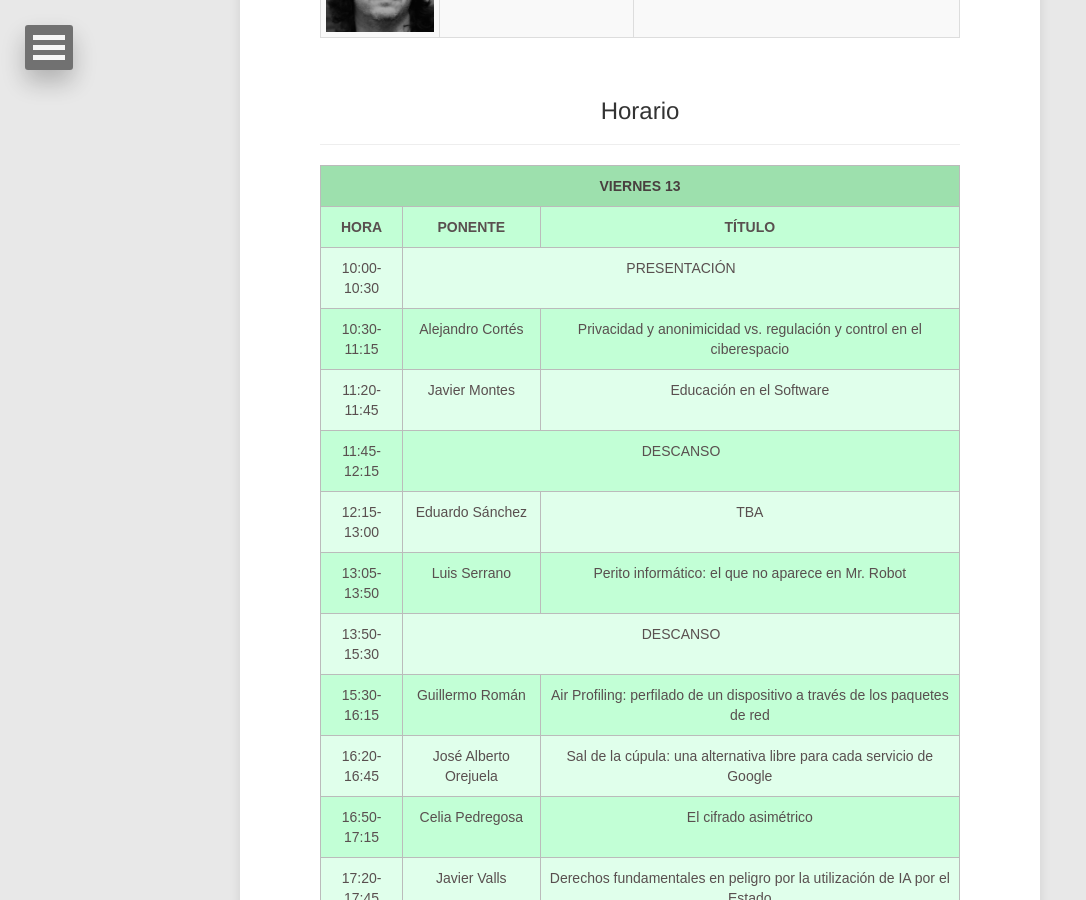
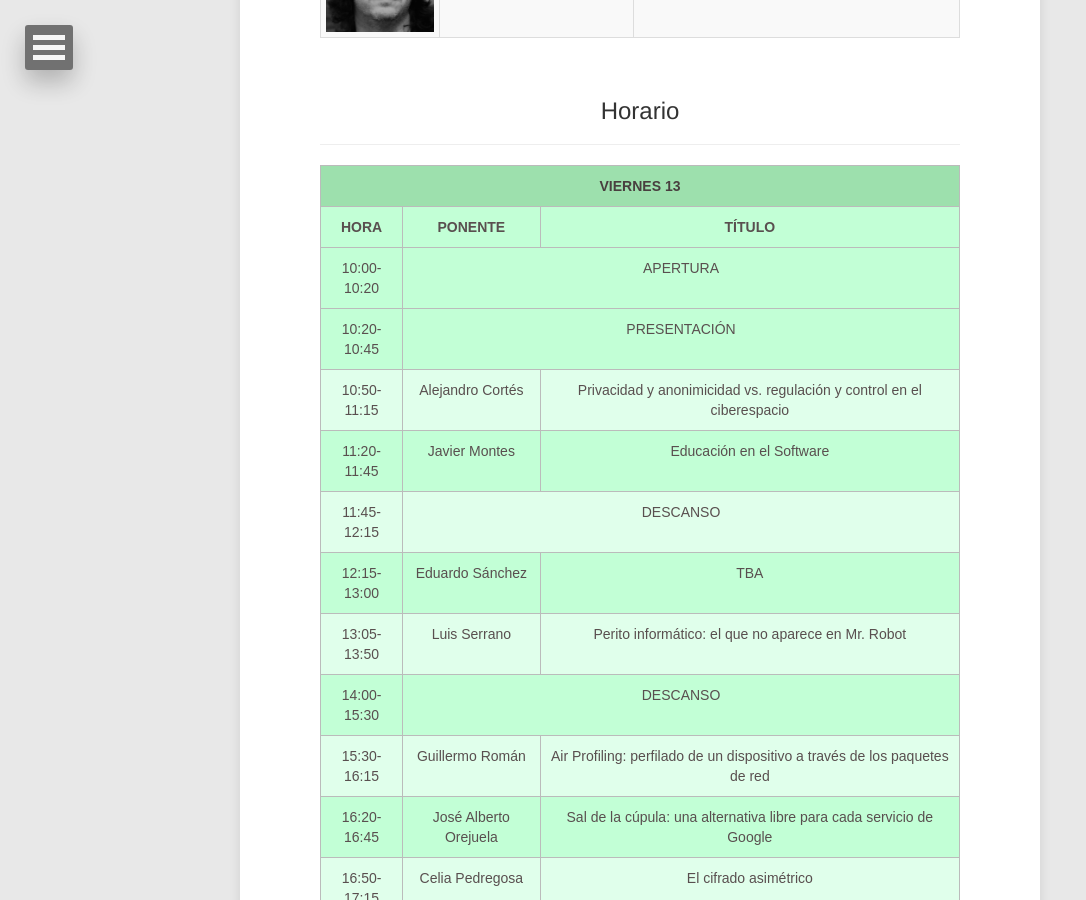
Before and after one commit to Interferencias/interferencias.github.io, a Jekyll site: the page built from _pages/jasyp/jasyp.md, in a window 1280 px wide and 900 px high, scrolled down 5877 px. Shown: the whole window, without its empty margins (0-1086 px from the left). Built offline with Jekyll 4.4.1, drawn with Linux system fonts in a browser that asks for light colours; nearby versions of some CDN libraries.

Commit message:
Corrige horarios

```diff
--- a/_pages/jasyp/jasyp.md
+++ b/_pages/jasyp/jasyp.md
@@ -829,76 +829,80 @@ Las JASYP de este año están enfocadas en 3 bloques:
         <td class="tg-41e9">PONENTE</td>
         <td class="tg-41e9">TÍTULO</td>
       </tr>
-      <tr>
-        <td class="tg-baqh">10:00-10:30</td>
-        <td class="tg-baqh" colspan="2">PRESENTACIÓN</td>
+            <tr>
+        <td class="tg-0l6a">10:00-10:20</td>
+        <td class="tg-0l6a" colspan="2">APERTURA</td>
       </tr>
       <tr>
-        <td class="tg-0l6a">10:30-11:15</td>
-        <td class="tg-0l6a">Alejandro Cortés</td>
-        <td class="tg-0l6a">Privacidad y anonimicidad vs. regulación y control en el ciberespacio </td>
+        <td class="tg-0l6a">10:20-10:45</td>
+        <td class="tg-0l6a" colspan="2">PRESENTACIÓN</td>
       </tr>
       <tr>
-        <td class="tg-baqh">11:20-11:45</td>
-        <td class="tg-baqh">Javier Montes</td>
-        <td class="tg-baqh">Educación en el Software</td>
+        <td class="tg-baqh">10:50-11:15</td>
+        <td class="tg-baqh">Alejandro Cortés</td>
+        <td class="tg-baqh">Privacidad y anonimicidad vs. regulación y control en el ciberespacio </td>
       </tr>
       <tr>
-        <td class="tg-0l6a">11:45-12:15</td>
+        <td class="tg-0l6a">11:20-11:45</td>
+        <td class="tg-0l6a">Javier Montes</td>
+        <td class="tg-0l6a">Educación en el Software</td>
+      </tr>
+      <tr>
+        <td class="tg-baqh">11:45-12:15</td>
+        <td class="tg-baqh" colspan="2">DESCANSO</td>
+      </tr>
+      <tr>
+        <td class="tg-0l6a">12:15-13:00</td>
+        <td class="tg-0l6a">Eduardo Sánchez</td>
+        <td class="tg-0l6a">TBA</td>
+      </tr>
+      <tr>
+        <td class="tg-baqh">13:05-13:50</td>
+        <td class="tg-baqh">Luis Serrano</td>
+        <td class="tg-baqh">Perito informático: el que no aparece en Mr. Robot</td>
+      </tr>
+      <tr>
+        <td class="tg-0l6a">14:00-15:30</td>
         <td class="tg-0l6a" colspan="2">DESCANSO</td>
       </tr>
       <tr>
-        <td class="tg-baqh">12:15-13:00</td>
-        <td class="tg-baqh">Eduardo Sánchez</td>
-        <td class="tg-baqh">TBA</td>
+        <td class="tg-baqh">15:30-16:15</td>
+        <td class="tg-baqh">Guillermo Román</td>
+        <td class="tg-baqh">Air Profiling: perfilado de un dispositivo a través de los paquetes de red</td>
       </tr>
       <tr>
-        <td class="tg-0l6a">13:05-13:50</td>
-        <td class="tg-0l6a">Luis Serrano</td>
-        <td class="tg-0l6a">Perito informático: el que no aparece en Mr. Robot</td>
+        <td class="tg-0l6a">16:20-16:45</td>
+        <td class="tg-0l6a">José Alberto Orejuela</td>
+        <td class="tg-0l6a">Sal de la cúpula: una alternativa libre para cada servicio de Google</td>
       </tr>
       <tr>
-        <td class="tg-baqh">13:50-15:30</td>
+        <td class="tg-baqh">16:50-17:15</td>
+        <td class="tg-baqh">Celia Pedregosa</td>
+        <td class="tg-baqh">El cifrado asimétrico</td>
+      </tr>
+      <tr>
+        <td class="tg-0l6a">17:20-17:45</td>
+        <td class="tg-0l6a">Javier Valls</td>
+        <td class="tg-0l6a">Derechos fundamentales en peligro por la utilización de IA por el Estado</td>
+      </tr>
+      <tr>
+        <td class="tg-baqh">17:45-18:15</td>
         <td class="tg-baqh" colspan="2">DESCANSO</td>
       </tr>
       <tr>
-        <td class="tg-0l6a">15:30-16:15</td>
-        <td class="tg-0l6a">Guillermo Román</td>
-        <td class="tg-0l6a">Air Profiling: perfilado de un dispositivo a través de los paquetes de red</td>
+        <td class="tg-0l6a">18:15-19:00</td>
+        <td class="tg-0l6a">Benito Palacios</td>
+        <td class="tg-0l6a">Destripando juegos: protecciones anti ROM Hacking</td>
       </tr>
       <tr>
-        <td class="tg-baqh">16:20-16:45</td>
-        <td class="tg-baqh">José Alberto Orejuela</td>
-        <td class="tg-baqh">Sal de la cúpula: una alternativa libre para cada servicio de Google</td>
+        <td class="tg-baqh">19:05-19:50</td>
+        <td class="tg-baqh">Bartolomé Ortiz</td>
+        <td class="tg-baqh">Maths and censorship to control people minds</td>
       </tr>
       <tr>
-        <td class="tg-0l6a">16:50-17:15</td>
-        <td class="tg-0l6a">Celia Pedregosa</td>
-        <td class="tg-0l6a">El cifrado asimétrico</td>
-      </tr>
-      <tr>
-        <td class="tg-baqh">17:20-17:45</td>
-        <td class="tg-baqh">Javier Valls</td>
-        <td class="tg-baqh">Derechos fundamentales en peligro por la utilización de IA por el Estado</td>
-      </tr>
-      <tr>
-        <td class="tg-0l6a">17:45-18:15</td>
-        <td class="tg-0l6a" colspan="2">DESCANSO</td>
-      </tr>
-      <tr>
-        <td class="tg-baqh">18:15-19:00</td>
-        <td class="tg-baqh">Benito Palacios</td>
-        <td class="tg-baqh">Destripando juegos: protecciones anti ROM Hacking</td>
-      </tr>
-      <tr>
-        <td class="tg-0l6a">19:05-19:50</td>
-        <td class="tg-0l6a">Bartolomé Ortiz</td>
-        <td class="tg-0l6a">Maths and censorship to control people minds</td>
-      </tr>
-      <tr>
-        <td class="tg-baqh">19:55-20:40</td>
-        <td class="tg-baqh">Angel Pablo Hinojosa</td>
-        <td class="tg-baqh">Cuando los antropólogos descubrieron a los hackers</td>
+        <td class="tg-0l6a">19:55-20:40</td>
+        <td class="tg-0l6a">Angel Pablo Hinojosa</td>
+        <td class="tg-0l6a">Cuando los antropólogos descubrieron a los hackers</td>
       </tr>
     </table>
     </div>
```
Also changed, not shown: assets/images/jasyp/18/horario_sabado.png, assets/images/jasyp/18/horario_viernes.png.
